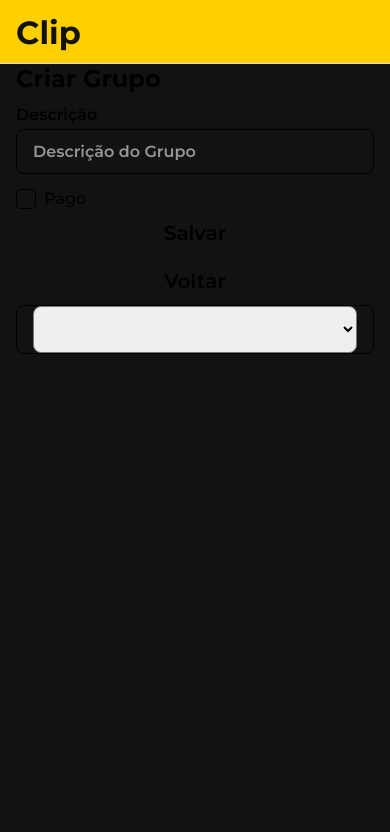
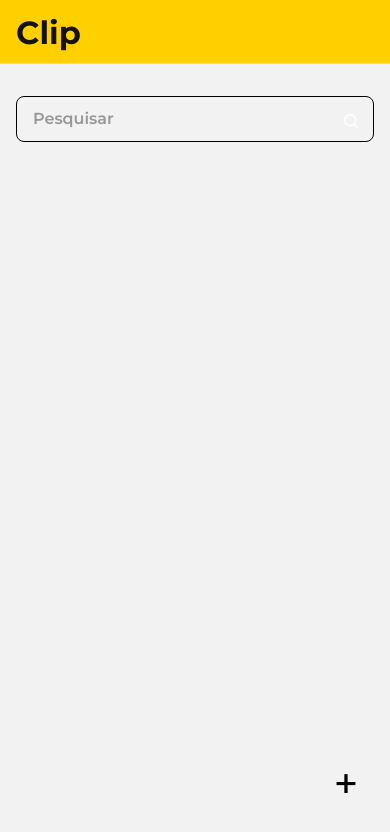
Before and after one commit to luisgomes01/Clip-App, a React Native app: screen /Search in a window 390 px wide. Shown: the top 832 px of the page. Built offline with nearby package versions, Linux system fonts and the light colour scheme.

Commit message:
feat(Pages): create Search Page

```diff
--- a/package.json
+++ b/package.json
@@ -12,9 +12,10 @@
     "@expo/webpack-config": "^0.17.0",
     "@react-native-community/datetimepicker": "6.5.2",
     "@react-native-picker/picker": "^2.4.8",
-    "@types/styled-components-react-native": "^5.2.0",
     "@react-navigation/native": "^6.0.14",
     "@react-navigation/native-stack": "^6.9.2",
+    "@react-navigation/stack": "^6.3.5",
+    "@types/styled-components-react-native": "^5.2.0",
     "expo": "~47.0.8",
     "expo-font": "^11.0.1",
     "expo-splash-screen": "^0.17.5",
@@ -24,6 +25,7 @@
     "react-native": "0.70.5",
     "react-native-safe-area-context": "4.4.1",
     "react-native-screens": "~3.18.0",
+    "react-native-svg": "13.4.0",
     "react-native-web": "~0.18.7",
     "styled-components": "^5.3.6"
   },
--- /dev/null
+++ b/src/pages/search/SearchIcon.tsx
@@ -0,0 +1,18 @@
+import * as React from "react";
+import Svg, { Path, SvgProps } from "react-native-svg";
+
+interface Props extends SvgProps {
+  width?: number;
+  height?: number;
+  color: string;
+}
+const SearchIcon = ({ width = 14, height = 15, color, ...props }: Props) => (
+  <Svg width={width} height={height} fill="none" {...props}>
+    <Path
+      d="m13.77 12.666-2.644-2.636a6.157 6.157 0 0 0 1.314-3.81 6.22 6.22 0 1 0-6.22 6.22 6.157 6.157 0 0 0 3.81-1.314l2.636 2.644a.778.778 0 0 0 1.274-.253.777.777 0 0 0-.17-.851ZM1.555 6.22a4.665 4.665 0 1 1 9.33 0 4.665 4.665 0 0 1-9.33 0Z"
+      fill={color}
+    />
+  </Svg>
+);
+
+export default SearchIcon;
--- a/src/pages/search/index.tsx
+++ b/src/pages/search/index.tsx
@@ -1,44 +1,38 @@
-import { View } from "react-native";
 import { useTheme } from "styled-components";
-import Button from "../../components/button/Button";
-import Checkbox from "../../components/checkbox/Checkbox";
+import { NativeStackScreenProps } from "@react-navigation/native-stack";
 import Input from "../../components/input/Input";
-import PickerSelect from "../../components/picker/Picker";
-import Title from "../../components/title/Title";
+import { SearchContainer, Icon } from "./styles";
+import Container from "../../components/container/Container";
+import RoundedButton from "../../components/roundedButton/RoundedButton";
 
-const Search = () => {
+type RootStackParamList = {
+  CreateGroup: {};
+};
+
+type Props = NativeStackScreenProps<RootStackParamList>;
+
+const Search = ({ navigation }: Props) => {
   const theme = useTheme();
+
+  const handleAddButton = () => {
+    navigation.navigate("CreateGroup");
+  };
   return (
-    <View
-      style={{
-        flex: 1,
-        paddingLeft: 16,
-        paddingRight: 16,
-        backgroundColor: theme.background,
-      }}
-    >
-      <Title>Criar Grupo</Title>
-      <Input label="Descrição" placeholder="Descrição do Grupo" />
-      <Checkbox
-        checked={false}
-        label="Pago"
-        containerStyle={{ marginTop: 15 }}
+    <Container>
+      <SearchContainer>
+        <Input placeholder="Pesquisar" />
+        <Icon color={theme.labelColor} />
+      </SearchContainer>
+      <RoundedButton
+        type="primary"
+        style={{
+          position: "absolute",
+          right: 16,
+          bottom: 32,
+        }}
+        onPress={handleAddButton}
       />
-      <Button type="primary">Salvar</Button>
-      <Button type="secondary">Voltar</Button>
-      <PickerSelect
-        items={[
-          {
-            label: "Java",
-            value: "java",
-          },
-          {
-            label: "Javascript",
-            value: "javascript",
-          },
-        ]}
-      />
-    </View>
+    </Container>
   );
 };
 
--- /dev/null
+++ b/src/pages/search/styles.ts
@@ -0,0 +1,13 @@
+import styled from "styled-components/native";
+import SearchIcon from "./SearchIcon";
+
+export const SearchContainer = styled.View`
+  position: relative;
+`;
+
+export const Icon = styled(SearchIcon)`
+  position: absolute;
+  right: 16px;
+  align-self: center;
+  top: 18px;
+`;
```
Also changed, not shown: src/assets/search.svg (added), 1 other file (tests, documents, lock files or other folders).
